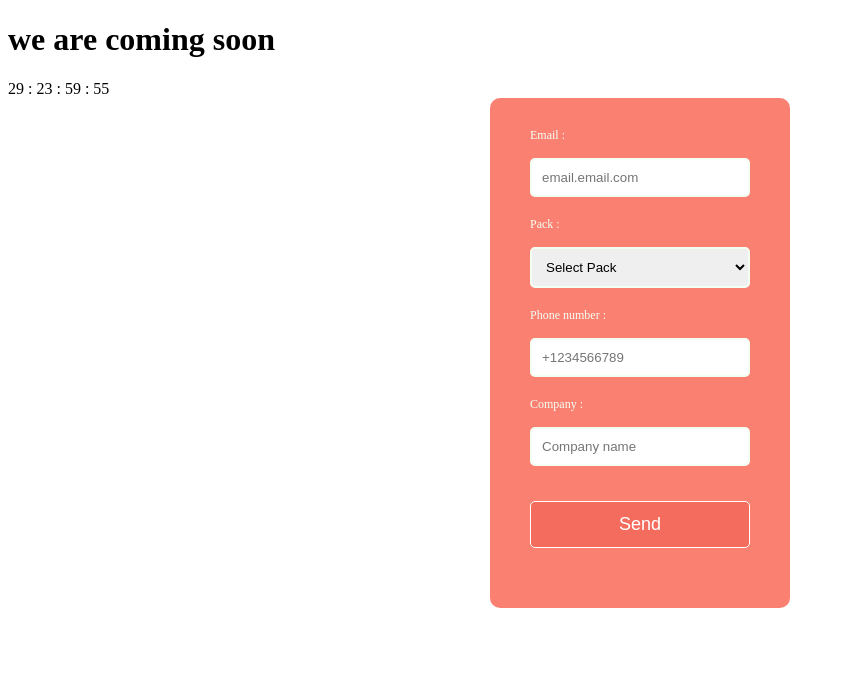
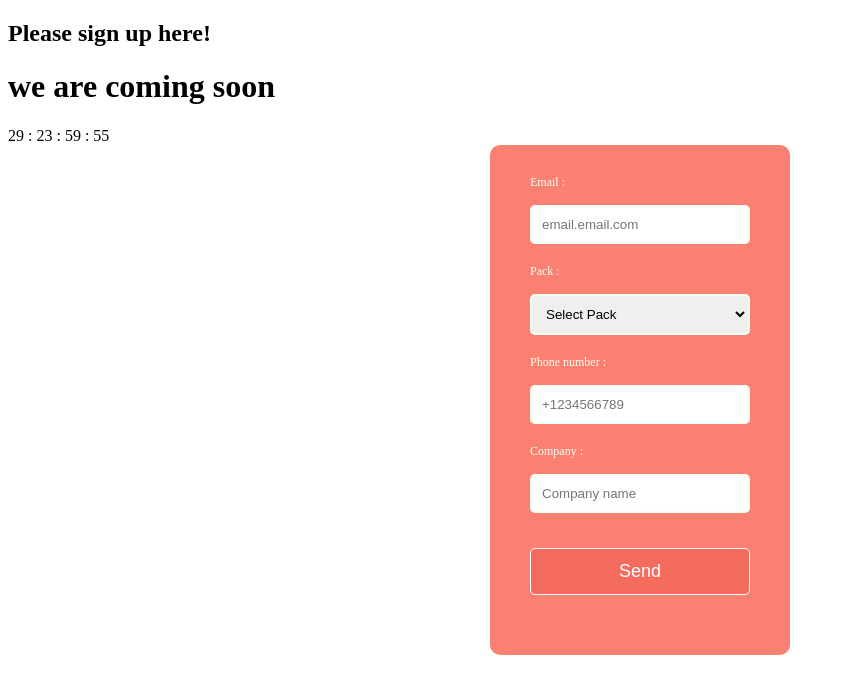
Before and after one commit to Hcmwebs/officelite-coming-soon-site, a React (Vite) app: page /SignUp in a window 1280 px wide. Shown: the top 694 px of the page, without its empty margins (0-845 px from the left). Built offline with nearby package versions, Linux system fonts and the light colour scheme.

Commit message:
added pages folder and page compos for easy navigation

```diff
--- a/src/App.jsx
+++ b/src/App.jsx
@@ -1,13 +1,20 @@
 import React from 'react'
+import { BrowserRouter, Routes, Route } from 'react-router-dom'
 import { Form, Timer } from './components'
+import {Home, SignUp, Error} from './pages'
 
 const App = () => {
 	return (
-		<div>
+		<BrowserRouter>
+			<Routes>
+				<Route path ='/' element={<Home/>}/>
+				<Route path ='SignUp' element={<SignUp/>}/>
+				<Route path ='*' element={<Error/>}/>
+			</Routes>
 			<h1>we are coming soon</h1>
 			<Timer duration={30 * 24 * 60 * 60 * 1000} />
 			<Form />
-		</div>
+		</BrowserRouter>
 	)
 }
 
--- /dev/null
+++ b/src/pages/Error.jsx
@@ -0,0 +1,11 @@
+import React from 'react'
+
+const Error = () => {
+  return (
+    <div>
+      <h2>Oops! that page does not exist</h2>
+    </div>
+  )
+}
+
+export default Error
--- /dev/null
+++ b/src/pages/Home.jsx
@@ -0,0 +1,11 @@
+import React from 'react'
+
+const Home = () => {
+  return (
+    <div>
+      <h1>Welcome Home</h1>
+    </div>
+  )
+}
+
+export default Home
--- /dev/null
+++ b/src/pages/SignUp.jsx
@@ -0,0 +1,11 @@
+import React from 'react'
+
+const SignUp = () => {
+  return (
+    <div>
+      <h2>Please sign up here!</h2>
+    </div>
+  )
+}
+
+export default SignUp
--- /dev/null
+++ b/src/pages/index.jsx
@@ -0,0 +1,5 @@
+import Home from './Home'
+import SignUp from './SignUp'
+import Error from './Error'
+
+export{Home,SignUp,Error}
```
